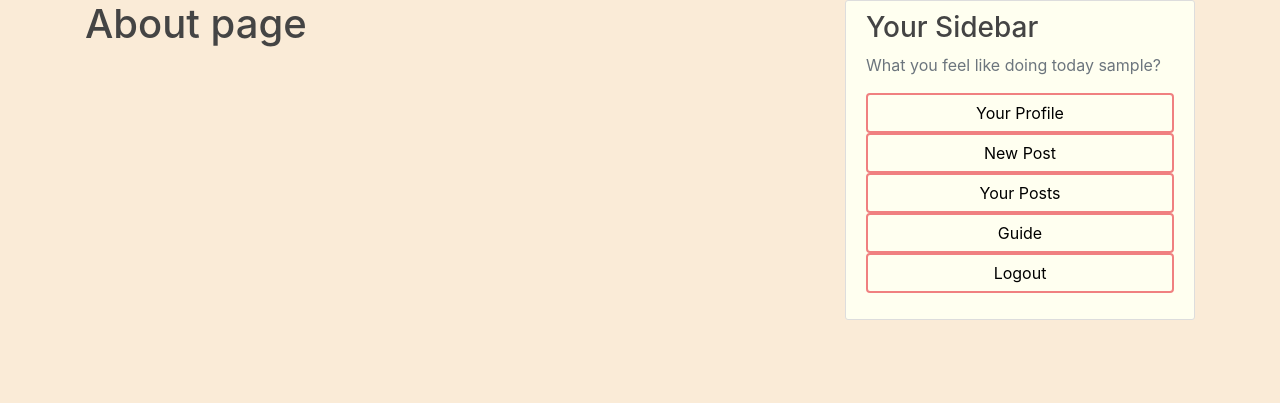
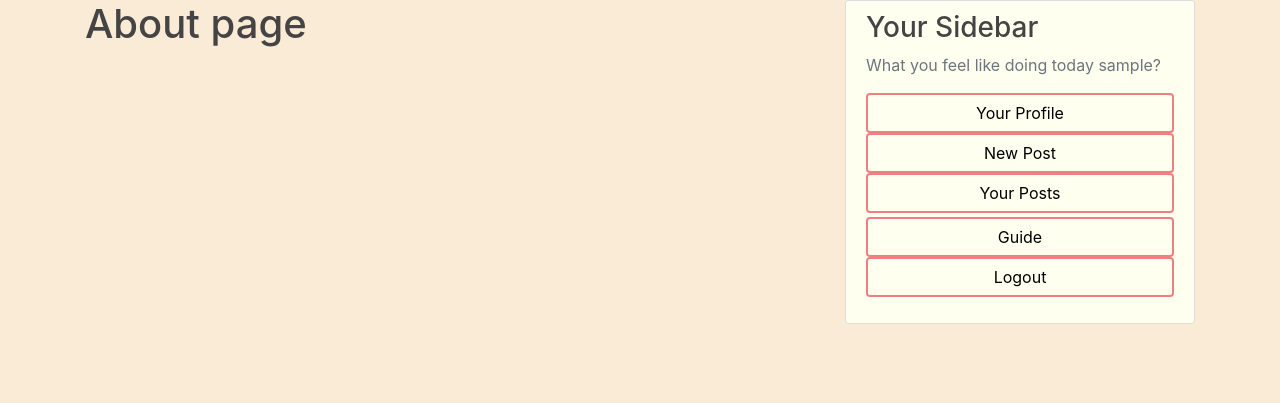
Before and after one commit to firsztkuba/djangoblog, a Django app: page /about/ in a window 1280 px wide. Shown: the part 80-483 px from the top of the page. Run offline with Django 4.2, Linux system fonts and the light colour scheme; the visitor is signed in with stand-in values (Sample User, id 1); some libraries are stand-ins or nearby versions.

Commit message:
Updated base.html

```diff
--- a/blog/templates/blog/base.html
+++ b/blog/templates/blog/base.html
@@ -59,7 +59,7 @@
               <ul class="list-group">
                 <a class="btn listbtn" href="{% url 'profile' %}">Your Profile</a>
                 <a class="btn listbtn" href="{% url 'post-create' %}">New Post</a>
-                <a class="btn listbtn" href="{% url 'user-posts' user.username %}">Your Posts</a>
+                <a class="btn listbtn mb-1" href="{% url 'user-posts' user.username %}">Your Posts</a>
                 <a class="btn listbtn" href="{% url 'blog-about' %}">Guide</a>
                 <a class="btn listbtn" href="{% url 'logout' %}">Logout</a>
               </ul>
```
